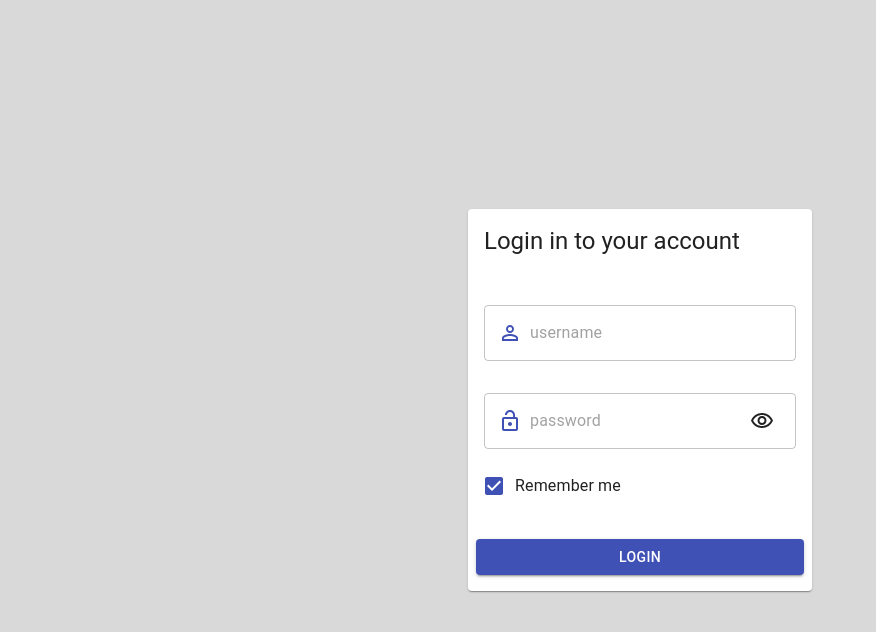
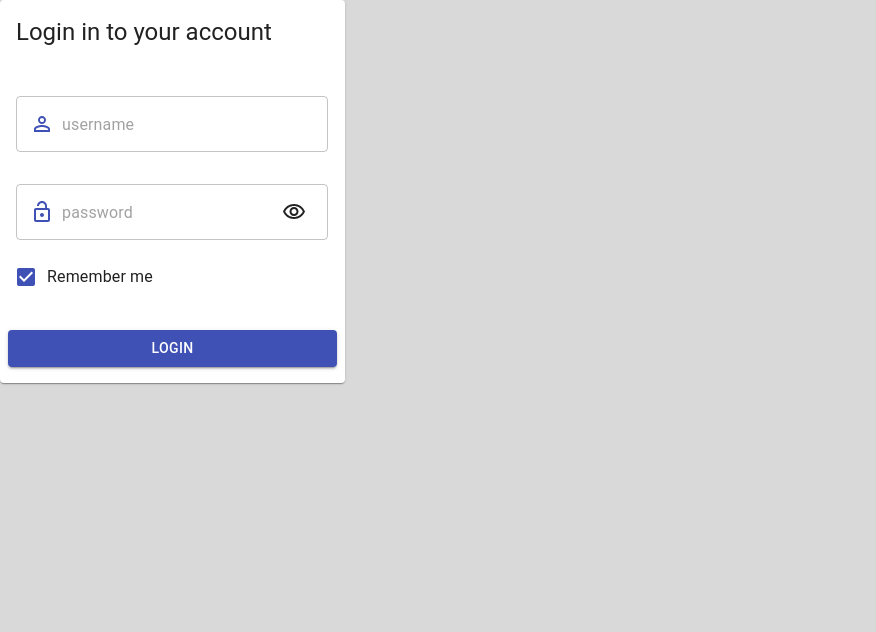
Before and after one commit to ramialkaro/react-course, a React (Create React App) app: page / in a window 1280 px wide. Shown: the top 632 px of the page, without its empty margins (0-876 px from the left). Built offline with nearby package versions, Linux system fonts and the light colour scheme.

Commit message:
add the typescrit to project.  cre

```diff
--- a/src/App.js
+++ b/src/App.js
@@ -1,8 +1,9 @@
 import React from "react";
 import Login from "./components/Login";
+import Items from "./components/Items";
 import { Grid } from "@material-ui/core";
 import { makeStyles } from "@material-ui/core/styles";
-
+import { BrowserRouter as Router, Switch, Route, Link } from "react-router-dom";
 const useStyles = makeStyles((theme) => ({
   root: {
     height: "100vh",
@@ -15,11 +16,14 @@ const useStyles = makeStyles((theme) => ({
 function App() {
   const classes = useStyles();
   return (
-    <Grid className={classes.root}>
-      <Grid container justify="center" alignItems="center">
-        <Login />
-      </Grid>{" "}
-    </Grid>
+    <>
+      <Router>
+        <Switch>
+            <Route exact path="/"  component={Login}/>
+            <Route path="/items"  component={Items}/>
+        </Switch>
+      </Router>
+    </>
   );
 }
 
--- /dev/null
+++ b/src/components/Items/index.tsx
@@ -0,0 +1,11 @@
+import React from 'react'
+
+const Items = () => {
+    return (
+        <div>
+            my items
+        </div>
+    )
+}
+
+export default Items;
--- a/src/components/Login/index.jsx
+++ b/src/components/Login/index.jsx
@@ -9,12 +9,14 @@ import {
   Checkbox,
   CardActions,
   InputAdornment,
-  FormControl
+  FormControl,
 } from "@material-ui/core";
 import { makeStyles } from "@material-ui/core/styles";
-import PersonOutlineIcon from '@material-ui/icons/PersonOutline';
-import LockOpenIcon from '@material-ui/icons/LockOpen';
-import VisibilityOutlinedIcon from '@material-ui/icons/VisibilityOutlined';
+import PersonOutlineIcon from "@material-ui/icons/PersonOutline";
+import LockOpenIcon from "@material-ui/icons/LockOpen";
+import VisibilityOutlinedIcon from "@material-ui/icons/VisibilityOutlined";
+import { Link } from "react-router-dom";
+
 const useStyles = makeStyles((theme) => ({
   root: {
     maxWidth: 345,
@@ -24,17 +26,16 @@ const useStyles = makeStyles((theme) => ({
     marginBottom: theme.spacing(2),
   },
   cardHeader: {
-		fontWeight:900,
+    fontWeight: 900,
   },
-	actions:{
-		width:'100%',
+  actions: {
+    width: "100%",
   },
-	btn:{
-		width:'100%',
-	marginTop:theme.spacing(1),
-	marginBottom:theme.spacing(1),
-
-	}
+  btn: {
+    width: "100%",
+    marginTop: theme.spacing(1),
+    marginBottom: theme.spacing(1),
+  },
 }));
 
 const Login = () => {
@@ -42,7 +43,11 @@ const Login = () => {
 
   return (
     <Card className={classes.root}>
-      <CardHeader title="Login in to your account" variant="h3" className={classes.cardHeader}/>
+      <CardHeader
+        title="Login in to your account"
+        variant="h3"
+        className={classes.cardHeader}
+      />
       <CardContent>
         <FormControl>
           <TextField
@@ -50,11 +55,11 @@ const Login = () => {
             variant="outlined"
             className={classes.textField}
             InputProps={{
-					startAdornment:(
+              startAdornment: (
                 <InputAdornment>
-							<PersonOutlineIcon color="primary"/>
+                  <PersonOutlineIcon color="primary" />
                 </InputAdornment>
-					)
+              ),
             }}
           />
           <TextField
@@ -63,18 +68,16 @@ const Login = () => {
             className={classes.textField}
             type="password"
             InputProps={{
-					startAdornment:(
+              startAdornment: (
                 <InputAdornment>
-							<LockOpenIcon color="primary"/>
+                  <LockOpenIcon color="primary" />
                 </InputAdornment>
-
               ),
               endAdornment: (
-						<InputAdornment >
+                <InputAdornment>
                   <VisibilityOutlinedIcon />
                 </InputAdornment>
-					)
-
+              ),
             }}
           />
           <FormControlLabel
@@ -84,7 +87,14 @@ const Login = () => {
         </FormControl>
       </CardContent>
       <CardActions className={classes.actions}>
-        <Button type="submit" color="primary" variant="contained"className={classes.btn}>
+        <Button
+          type="submit"
+          color="primary"
+          variant="contained"
+          className={classes.btn}
+		  component={Link}
+		  to="/items"
+        >
           Login{" "}
         </Button>
       </CardActions>
--- /dev/null
+++ b/src/react-app-env.d.ts
@@ -0,0 +1 @@
+/// <reference types="react-scripts" />
```
Also changed, not shown: package.json (+6 -1 lines), src/components/Item/index.tsx (added, +48 -0 lines), tsconfig.json (added, +25 -0 lines), 1 other file (tests, documents, lock files or other folders). Lines whose indentation alone changed are shown as unchanged.
